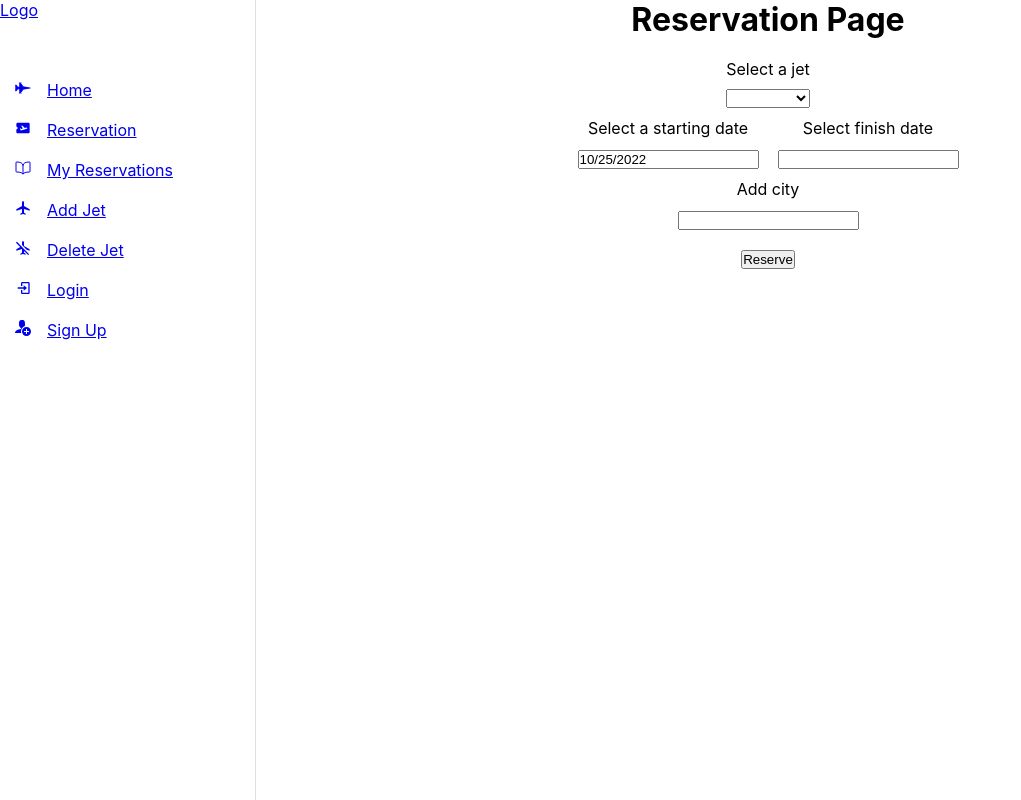
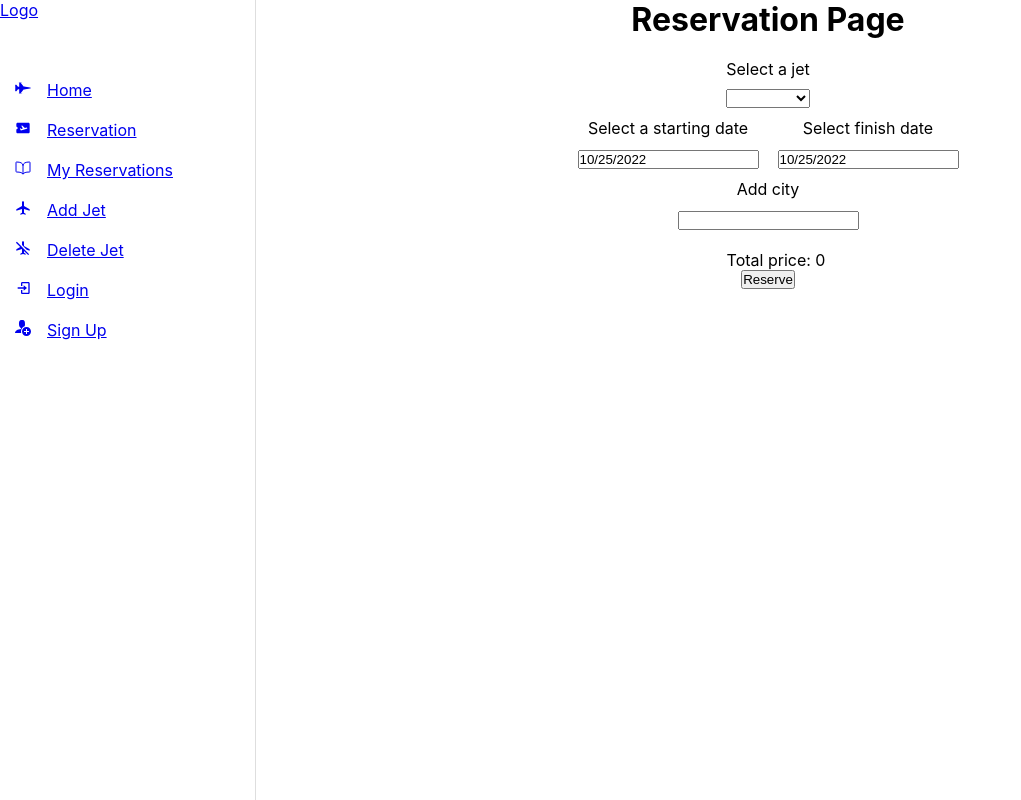
Before and after one commit to mikemtzp/Easy-Fly, a React (Create React App) app: page /reservation in a window 1280 px wide. Shown: the whole page, without its empty margins (0-1021 px from the left). Built offline with nearby package versions, Linux system fonts and the light colour scheme.

Commit message:
Fix get price

```diff
--- a/src/components/reservationForm/ReservationForm.js
+++ b/src/components/reservationForm/ReservationForm.js
@@ -12,8 +12,9 @@ function ReservationForm() {
 
   const [jetState, setJet] = useState('');
   const [startDate, setStartDate] = useState(new Date());
-  const [finishDate, setFinishDate] = useState('');
+  const [finishDate, setFinishDate] = useState(new Date());
   const [cityOrigin, setCity] = useState('');
+  const [totalPrice, setTotalPrice] = useState(0);
   const [message, setMessage] = useState('');
   const navigate = useNavigate();
   const dispatch = useDispatch();
@@ -50,21 +51,28 @@ function ReservationForm() {
     setFinishDate(date);
   };
 
+  const calculatePrice = () => {
+    const differenceMillisenconds = finishDate.getTime() - startDate.getTime();
+    const days = (Math.ceil(differenceMillisenconds / (1000 * 60 * 60 * 24)));
+    const getJet = jets.filter((jet) => (jet.id === jetState))[0];
+    setTotalPrice(((getJet.price_per_day * days) + getJet.finance_fee));
+  };
+
   return (
     <>
       {message ? (
         <div>{message}</div>
       ) : null}
       <form onSubmit={handleForm} className="reservation-form">
-        {/* jet input */}
+
         <label htmlFor="jet-select" className="select-container">
           <div>Select a jet</div>
           <select id="jet-select" value={jetState} onChange={(e) => handleJet(e)}>
             {jets.map((jet) => <option key={`jet-${jet.id}`} value={jet.id}>{jet.name}</option>)}
           </select>
         </label>
+
         <div className="date-container">
-          {/* starting date */}
           <div className="date-select">
             <p>Select a starting date</p>
             <div className="date-comp">
@@ -72,17 +80,22 @@ function ReservationForm() {
                 id="startDate"
                 selected={startDate}
                 onChange={(date) => handleStartDate(date)}
+                minDate={new Date()}
               />
             </div>
           </div>
-          {/* finish date */}
+
           <div className="date-select">
             <p>Select finish date</p>
-            <DatePicker
-              id="finishDate"
-              selected={finishDate}
-              onChange={(date) => handleFinishDate(date)}
-            />
+            <div className="date-comp">
+              <DatePicker
+                id="finishDate"
+                selected={finishDate}
+                onChange={(date) => handleFinishDate(date)}
+                onCalendarClose={calculatePrice}
+                minDate={startDate}
+              />
+            </div>
           </div>
         </div>
         <label htmlFor="city" className="city-label">
@@ -94,6 +107,10 @@ function ReservationForm() {
             onChange={(e) => setCity(e.target.value)}
           />
         </label>
+        <div>
+          <span>Total price: </span>
+          {totalPrice}
+        </div>
 
         <button type="submit">Reserve</button>
       </form>
```
